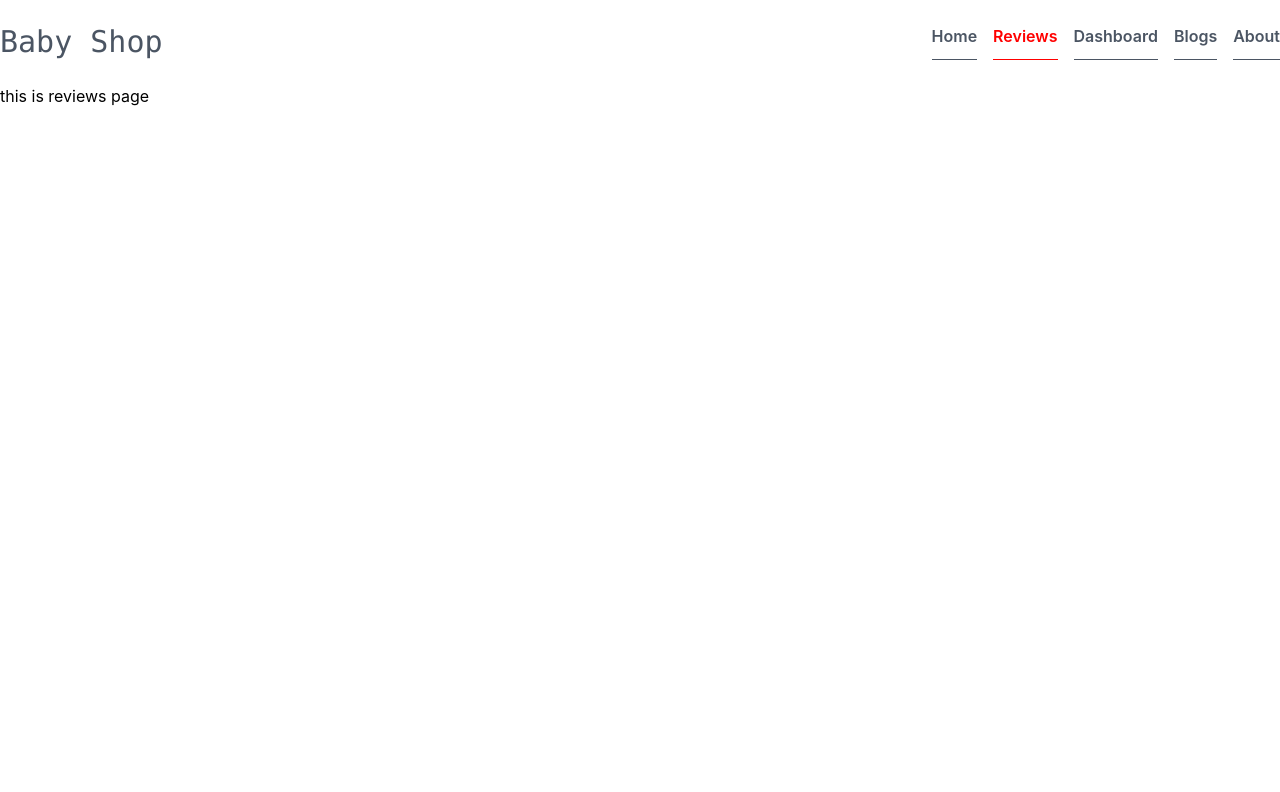
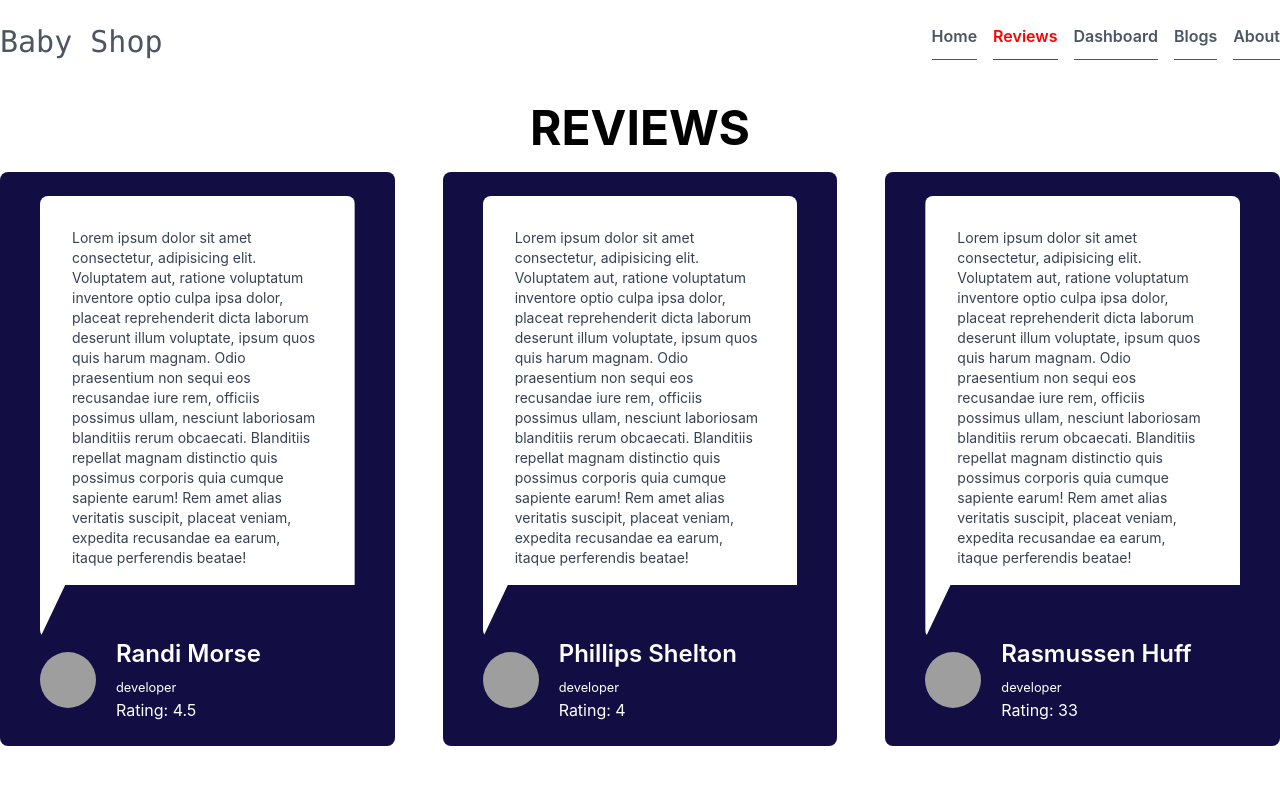
Before and after one commit to akashwebs/baby-shop-product-analysis-client, a React (Create React App) app: page /reviews in a window 1280 px wide. Shown: the top 792 px of the page. Built offline with nearby package versions, Linux system fonts and the light colour scheme; grey boxes are pictures that could not be loaded.

Commit message:
done reviews section home and reveiws

```diff
--- a/src/Components/Home/Home.js
+++ b/src/Components/Home/Home.js
@@ -1,10 +1,12 @@
 import React from 'react';
 import Banner from '../Banner/Banner';
+import Reviews from '../Reviews/Reviews';
 
 const Home = () => {
     return (
         <div>
             <Banner></Banner>
+            <Reviews></Reviews>
         </div>
     );
 };
--- /dev/null
+++ b/src/Components/Review/Review.css
@@ -0,0 +1,4 @@
+.review-comment{
+    clip-path: polygon(0 0,100% 0,100% 88%,8% 88%,0 100%);
+    padding-bottom: 70px;
+}
--- /dev/null
+++ b/src/Components/Review/Review.js
@@ -0,0 +1,26 @@
+import React from 'react';
+import './Review.css'
+
+const Review = ({ review }) => {
+    const { name, comment, image, rating } = review;
+    return (
+        <div className='px-10 py-6 bg-[#120E43] text-white rounded-lg'>
+            <div className='review-comment bg-white text-gray-700 text-sm rounded-lg p-8'>
+                <p>{comment}</p>
+            </div>
+            <div className='flex  gap-5 items-center'>
+                <div className=''>
+                <img src={image} alt="" className="w-14 h-14 rounded-full" />
+                </div>
+                <div className="">
+                    <h3 className='text-2xl font-semibold mb-1'>{name}</h3>
+                    <p className=''><small>developer</small></p>
+                    <p> Rating: {rating}</p>
+                </div>
+            </div>
+
+        </div>
+    );
+};
+
+export default Review;
--- a/src/Components/Reviews/Reviews.js
+++ b/src/Components/Reviews/Reviews.js
@@ -1,9 +1,35 @@
-import React from 'react';
+import React, { useEffect, useState } from 'react';
+import { useLocation } from 'react-router-dom';
+import useReviews from '../../hooks/useReviews';
+import Review from '../Review/Review';
 
 const Reviews = () => {
+    const [reviews, setReviews]=useReviews();
+    const {pathname}=useLocation();
+    console.log(pathname)
+    let mainRieves;
+
+        if(pathname.includes('reviews')){
+
+            mainRieves=[...reviews];
+
+        }else if(pathname.includes('/')){
+            mainRieves=[...reviews.slice(0,3)];
+        }
+
+
     return (
         <div>
-            <h2>this is reviews page</h2>
+            <h3 className='text-5xl uppercase font-bold text-center my-5'>Reviews</h3>
+            <div className='grid grid-cols-1 md:grid-cols-3 gap-12'>
+                {
+
+                    mainRieves.map(review=><Review
+                    key={review.id}
+                    review={review}
+                    ></Review>)
+                }
+            </div>
         </div>
     );
 };
--- a/src/hooks/useReviews.js
+++ b/src/hooks/useReviews.js
@@ -0,0 +1,13 @@
+import { useEffect, useState } from "react"
+
+const useReviews=()=>{
+    const [reviews, setReviews]=useState([]);
+    useEffect(()=>{
+        fetch('review.json')
+        .then(res=>res.json())
+        .then(data=>setReviews(data));
+    },[]);
+
+    return [reviews, setReviews];
+}
+export default useReviews;
```
